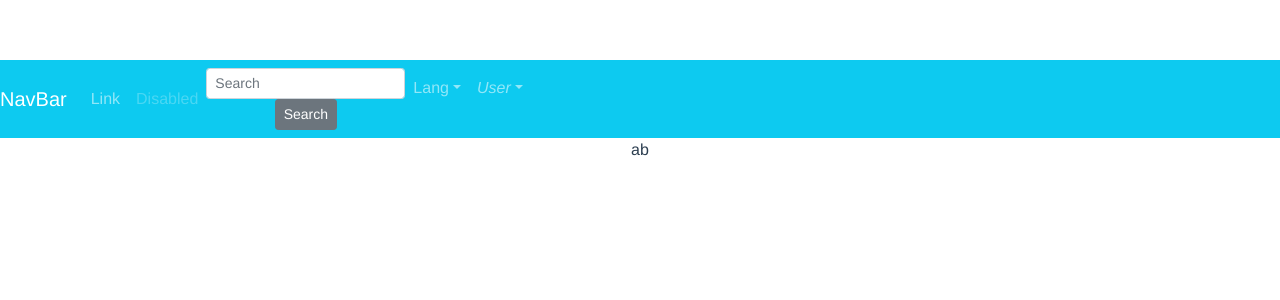
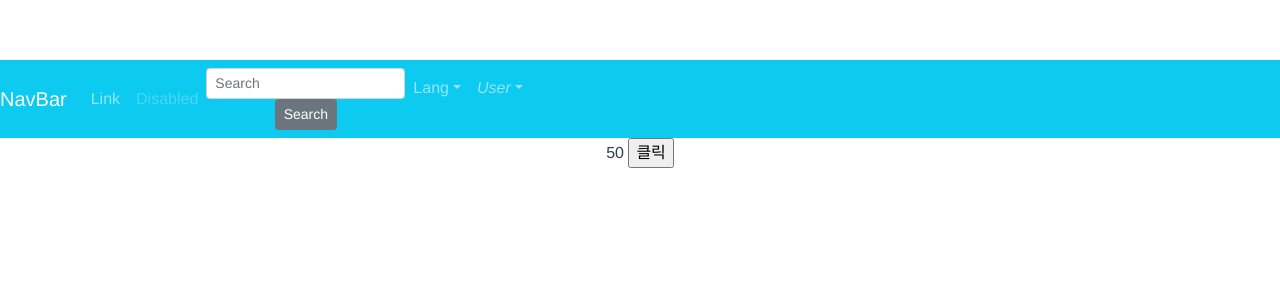
Before and after one commit to novb1492/study_vue2, a Vue app: page / in a window 1280 px wide. Shown: the top 300 px of the page. Built offline with nearby package versions, Linux system fonts and the light colour scheme.

Commit message:
axios설치

```diff
--- a/package.json
+++ b/package.json
@@ -8,6 +8,7 @@
     "lint": "vue-cli-service lint"
   },
   "dependencies": {
+    "axios": "^0.22.0",
     "bootstrap": "^5.1.1",
     "bootstrap-vue": "^2.21.2",
     "core-js": "^3.6.5",
--- a/src/components/views/home.vue
+++ b/src/components/views/home.vue
@@ -1,9 +1,27 @@
 <template>
-    <div>ab</div>
+    <div>
+        {{price}}
+        <input type="button" onclick="reuqest()" value="클릭">
+    </div>
+
+
 </template>
 <script>
+import Axios from 'axios';
+
+
 
 export default {
    name :'home',
+    data(){
+        return{
+            price:50,
+        }
+    },
+    methods :{
+        request() {
+            Axios.get('http://localhost:8080/auth/test').then(res => { console.log(res.data) });
+        }
+    },
 }
 </script>
```
Also changed, not shown: 1 other file (tests, documents, lock files or other folders).
